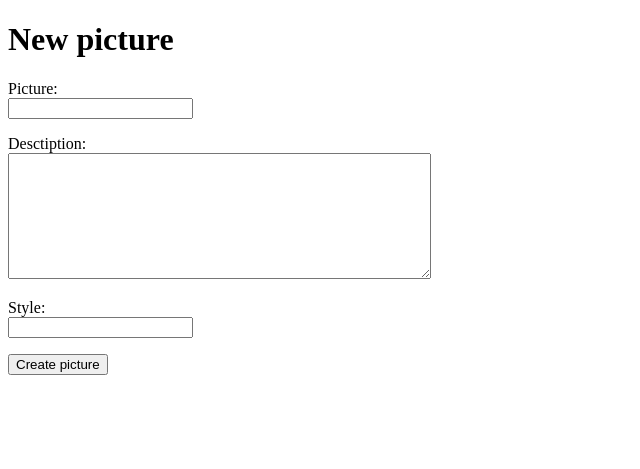
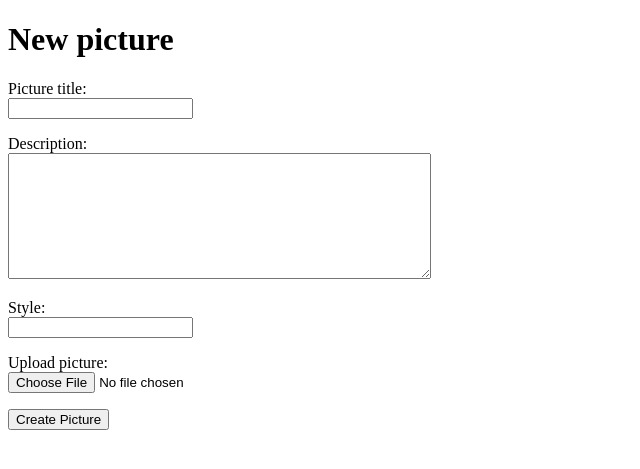
Before and after one commit to obolonua/Fribbble, a Flask app: page /new_picture in a window 1280 px wide. Shown: the top 469 px of the page, without its empty margins (0-640 px from the left). Run offline with Flask 3, Linux system fonts and the light colour scheme.

Commit message:
Add image upload feature

```diff
--- a/app.py
+++ b/app.py
@@ -1,12 +1,23 @@
+import os
 import sqlite3
 from flask import Flask
 from flask import redirect, render_template, request, session
 from werkzeug.security import generate_password_hash, check_password_hash
+from werkzeug.utils import secure_filename
 import db
 import config
 
 app = Flask(__name__)
 app.secret_key = config.secret_key
+
+# configure upload folder
+UPLOAD_FOLDER = "static/uploads"
+ALLOWED_EXTENSIONS = {"png", "jpg", "jpeg", "gif"}
+app.config["UPLOAD_FOLDER"] = UPLOAD_FOLDER
+os.makedirs(UPLOAD_FOLDER, exist_ok=True)
+
+def allowed_file(filename):
+    return "." in filename and filename.rsplit(".", 1)[1].lower() in ALLOWED_EXTENSIONS
 
 @app.route("/")
 def index():
@@ -19,11 +30,26 @@ def new_picture():
 @app.route("/create_picture", methods=["POST"])
 def create_picture():
     name = request.form["name"]
-    desctiption = request.form["description"]
+    description = request.form["description"]
     style = request.form["style"]
-    user_id = session["user_id"]
-    sql = "INSERT INTO pictures (title, description, style, user_id) VALUES (?, ?, ?, ?)"
-    db.execute(sql, [name, desctiption, style, user_id])
+    user_id = session.get("user_id")
+
+    if not user_id:
+        return redirect("/login")
+
+    file = request.files.get("picture")
+    file_path = None
+
+    if file and allowed_file(file.filename):
+        filename = secure_filename(file.filename)
+        file_path = os.path.join(app.config["UPLOAD_FOLDER"], filename)
+        file.save(file_path)
+        # store relative path for later display
+        file_path = "/" + file_path
+
+    sql = "INSERT INTO pictures (title, description, style, user_id, image_path) VALUES (?, ?, ?, ?, ?)"
+    db.execute(sql, [name, description, style, user_id, file_path])
+
     return redirect("/")
 
 @app.route("/register")
@@ -57,7 +83,13 @@ def login():
         password = request.form["password"]
 
         sql = "SELECT id, password_hash FROM users WHERE username = ?"
-        result = db.query(sql, [username])[0]
+        results = db.query(sql, [username])
+
+        if not results:
+            return "VIRHE: väärä tunnus tai salasana"
+
+        result = results[0]
+
         user_id = result["id"]
         password_hash = result["password_hash"]
 
@@ -70,6 +102,6 @@ def login():
 
 @app.route("/logout")
 def logout():
-    del session["user_id"]
-    del session["username"]
+    session.pop("user_id", None)
+    session.pop("username", None)
     return redirect("/")
--- a/schema.sql
+++ b/schema.sql
@@ -9,5 +9,6 @@ CREATE TABLE pictures (
     title TEXT,
     description TEXT,
     style TEXT,
-    user_id INTEGER REFERENCES users
+    user_id INTEGER REFERENCES users,
+    image_path TEXT
 );
--- a/templates/new_picture.html
+++ b/templates/new_picture.html
@@ -1,28 +1,42 @@
 <!DOCTYPE html>
 <html>
-
   <head>
     <title>New picture</title>
   </head>
 
   <body>
     <h1>New picture</h1>
-  <form action="/create_picture" method="post">
+    <form action="/create_picture" method="post" enctype="multipart/form-data">
       <p>
-        Picture: <br />
-        <input type="text" name="name" />
+        <label for="name">Picture title:</label><br />
+        <input type="text" id="name" name="name" required />
       </p>
       <p>
-        Desctiption: <br />
-        <textarea name="description" rows="8" cols="50"></textarea>
+        <label for="description">Description:</label><br />
+        <textarea
+          id="description"
+          name="description"
+          rows="8"
+          cols="50"
+          required
+        ></textarea>
       </p>
       <p>
-        Style: <br />
-        <input type="text" name="style" />
+        <label for="style">Style:</label><br />
+        <input type="text" id="style" name="style" required />
+      </p>
+      <p>
+        <label for="picture">Upload picture:</label><br />
+        <input
+          type="file"
+          id="picture"
+          name="picture"
+          accept="image/*"
+          required
+        />
       </p>
 
-    <input type="submit" value="Create picture" />
+      <input type="submit" value="Create Picture" />
     </form>
   </body>
-
 </html>
```
Also changed, not shown: templates/index.html (+11 -3 lines). Lines whose indentation alone changed are shown as unchanged.
